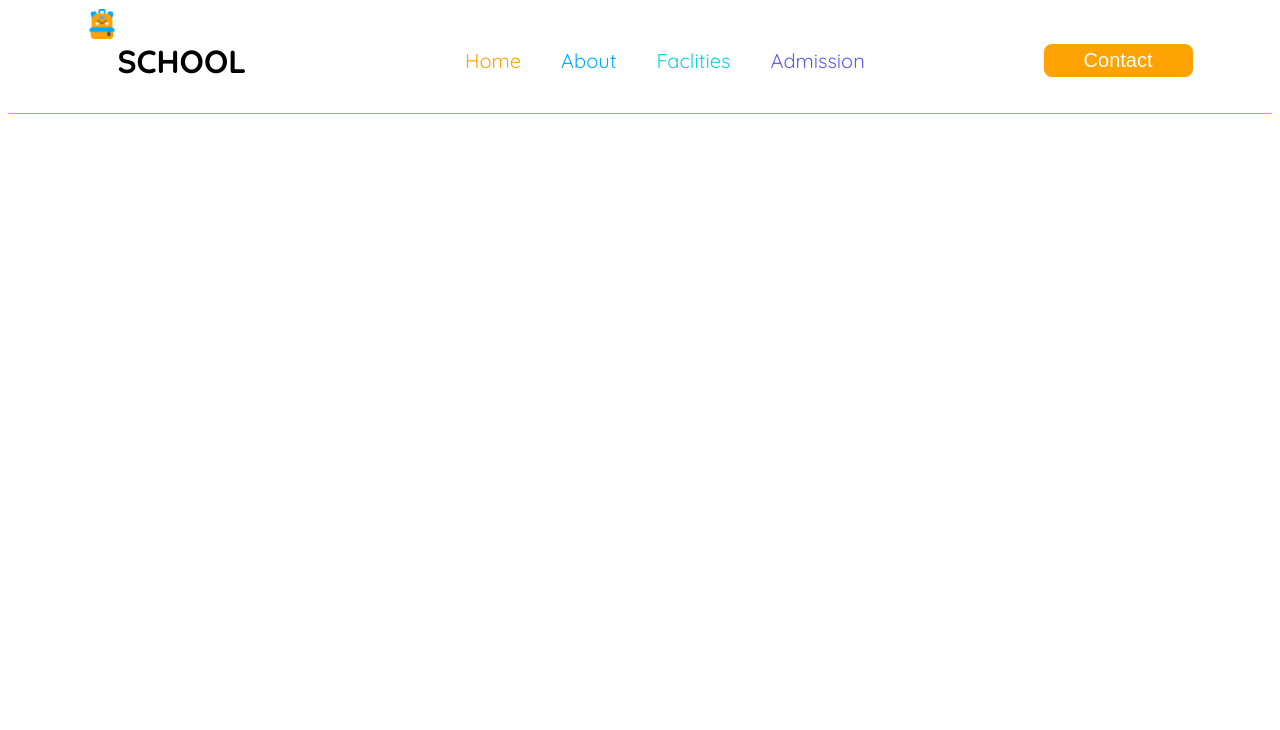
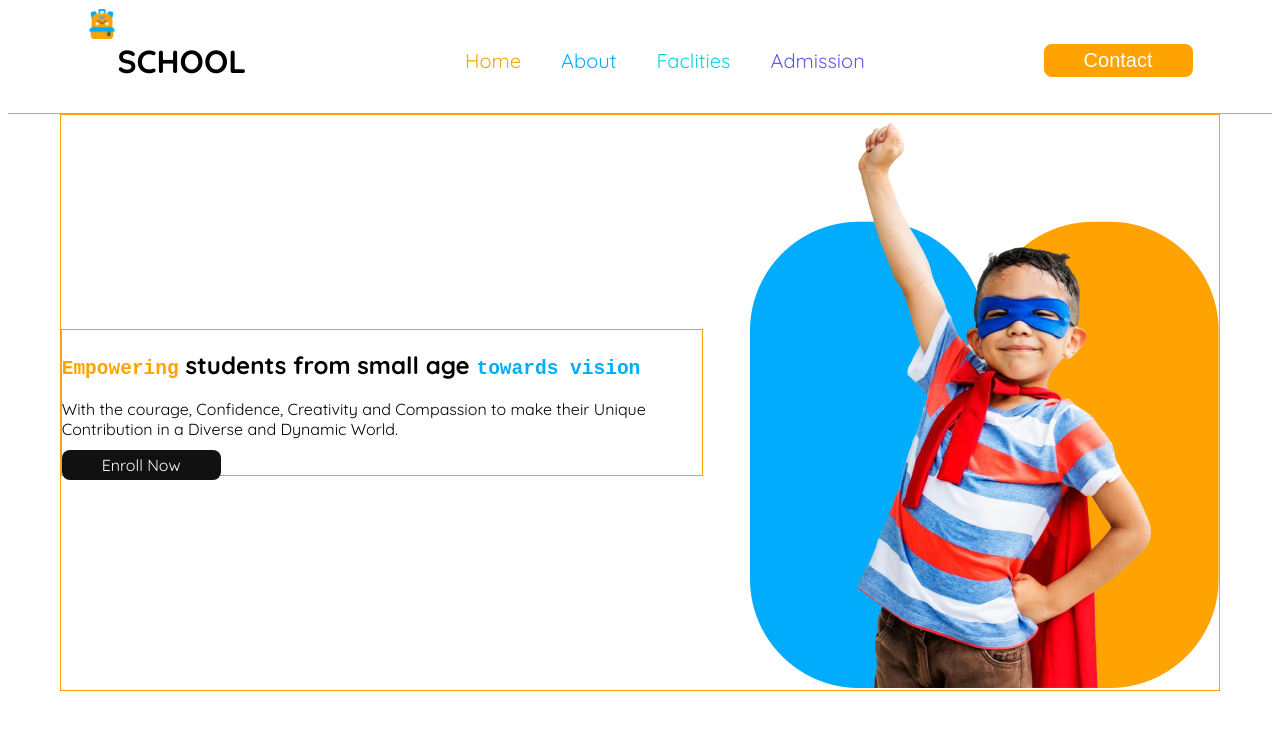
Before and after one commit to Abdulal-noman/school, a plain HTML site: page index.html in a window 1280 px wide. Drawn offline with Linux system fonts and the light colour scheme.

Commit message:
add image

```diff
--- a/index.html
+++ b/index.html
@@ -20,6 +20,10 @@
 
         .bg-orange{
             background-color: rgb(254, 163, 1);
+        }
+        .bg-black{
+            background-color: rgb(17, 17, 17);
+
         }
 
 
@@ -60,6 +64,12 @@
         display: flex;
     }
 
+     /* buttom sherded */
+     .content-buttom ,.enroll,.View-All{
+        padding: 5px 40px;
+        border-radius: 8px;
+        border: none;
+    }
 
 
 
@@ -96,11 +106,25 @@
         text-decoration: none;
 
     }
-    .content-buttom{
-        padding: 5px 40px;
-        border-radius: 8px;
-        border: none;
-    }
+
+
+
+    /* banner */
+
+    .banner{
+        max-width: 1158.61px;
+       max-height: 575px;
+       margin: 0 auto;
+       border: 1px solid rgb(254, 163, 1);
+       justify-content: space-between;
+       align-items: center;
+
+        }
+    .banner-info{
+        border: 1px solid rgb(254, 163, 1);
+        max-width: 640px;
+        max-height: 183px;
+        }
 
 
 
@@ -132,6 +156,16 @@
             <div class="Contact "><button class="content-buttom white bg-orange nav-font">Contact</button></div>
 
         </nav>
+        <div class="banner display-flaex">
+            <div class="banner-info">
+                <h2 class="title-clolor"> <samp class="orange">Empowering</samp> students from small age <samp class="blue">towards vision</samp></h2>
+                <p class="titel-des">With the courage, Confidence, Creativity and Compassion to make their Unique Contribution in a Diverse and Dynamic World.</p>
+                <buttom class="enroll bg-black white">Enroll Now</buttom>
+            </div>
+            <div class="banner-image">
+                <img src="/assets/hero-kids.png" alt="">
+            </div>
+        </div>
 
     </header>
     <main>
```
